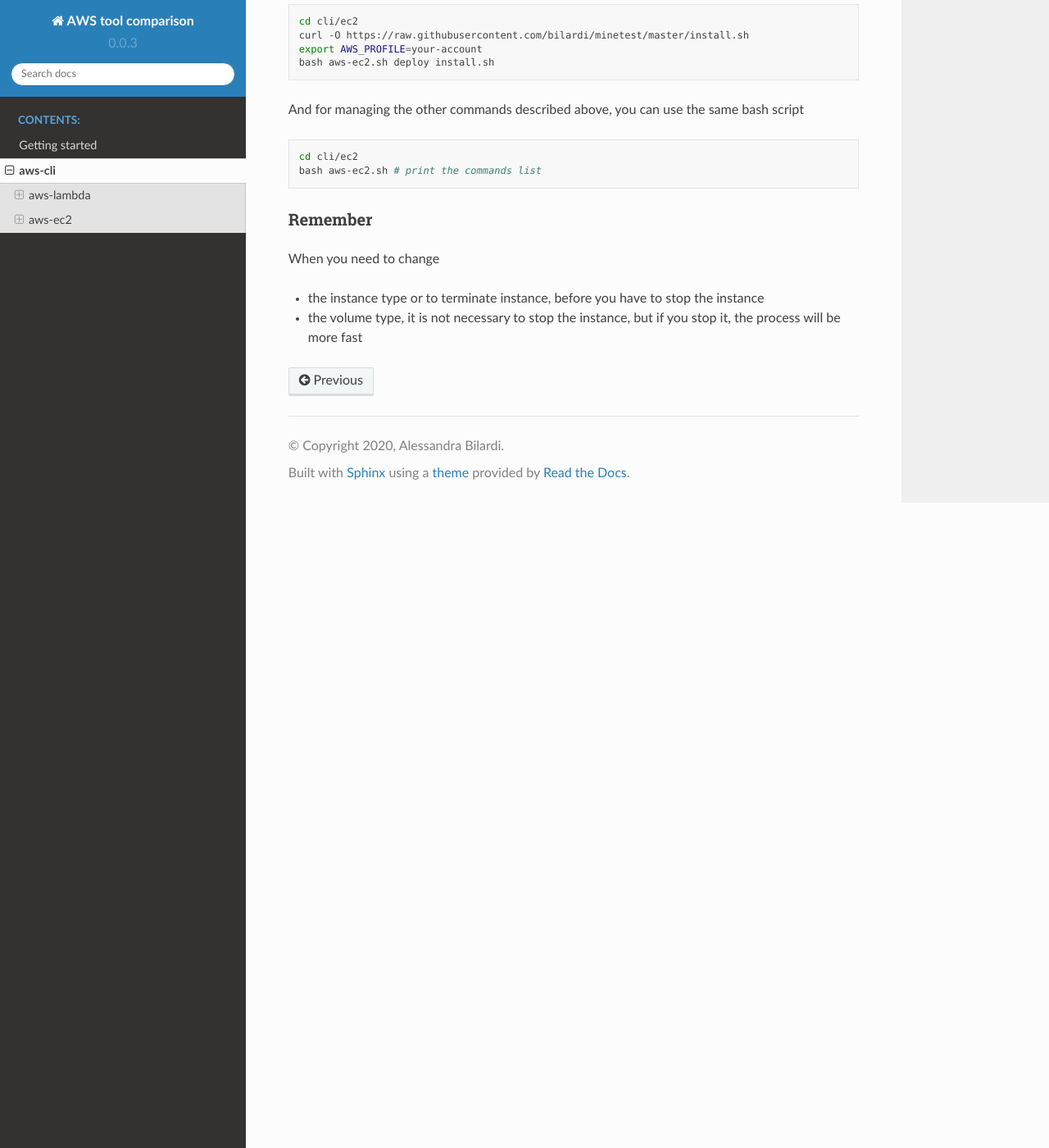
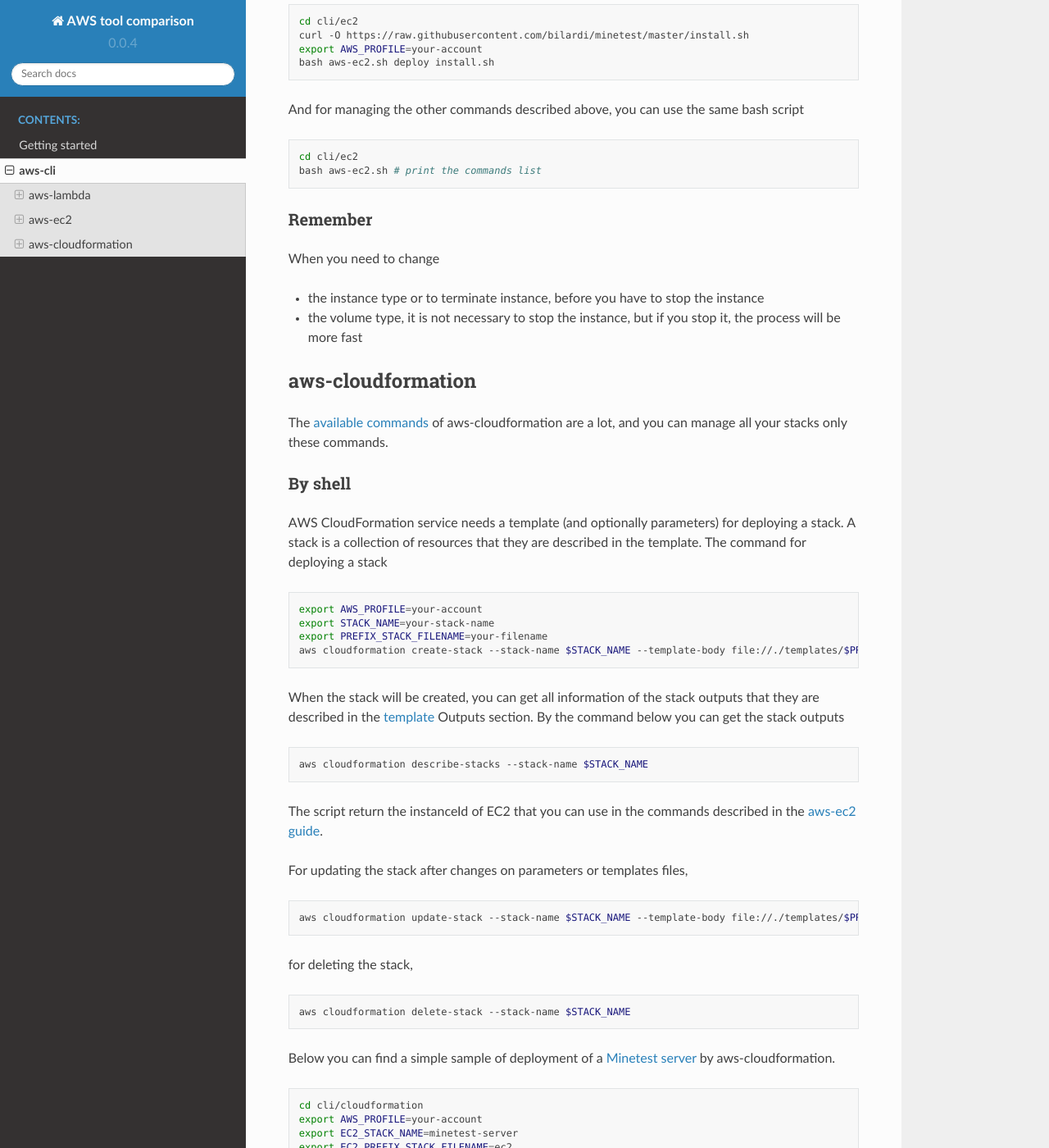
Before and after one commit to bilardi/aws-tool-comparison, a Sphinx documentation site: the page built from docs/source/cli.rst, in a window 1280 px wide and 1400 px high, scrolled down 2842 px. Shown: the whole window at 82% size. Built offline with Sphinx 7.4.7 and the Read the Docs theme 2.0.0, drawn with Linux system fonts in a browser that asks for light colours; some of the changed text lies outside the part shown.

Commit message:
step 4 - add aws-cloudformation and documentation

```diff
--- a/docs/source/cli.rst
+++ b/docs/source/cli.rst
@@ -8,3 +8,4 @@
 
 .. include:: ../../cli/lambda/README.rst
 .. include:: ../../cli/ec2/README.rst
+.. include:: ../../cli/cloudformation/README.rst
--- a/docs/source/conf.py
+++ b/docs/source/conf.py
@@ -22,8 +22,11 @@
 author = 'Alessandra Bilardi'
 
 # The full version, including alpha/beta/rc tags
-version = '0.0.3'
-release = '0.0.3'
+version = '0.0.4'
+release = '0.0.4'
+
+# specify the master doc, otherwise the build at read the docs fails
+master_doc = 'index'
 
 # -- General configuration ---------------------------------------------------
 
```
Also changed, not shown: cli/cloudformation/README.rst (added), 15 other files.
